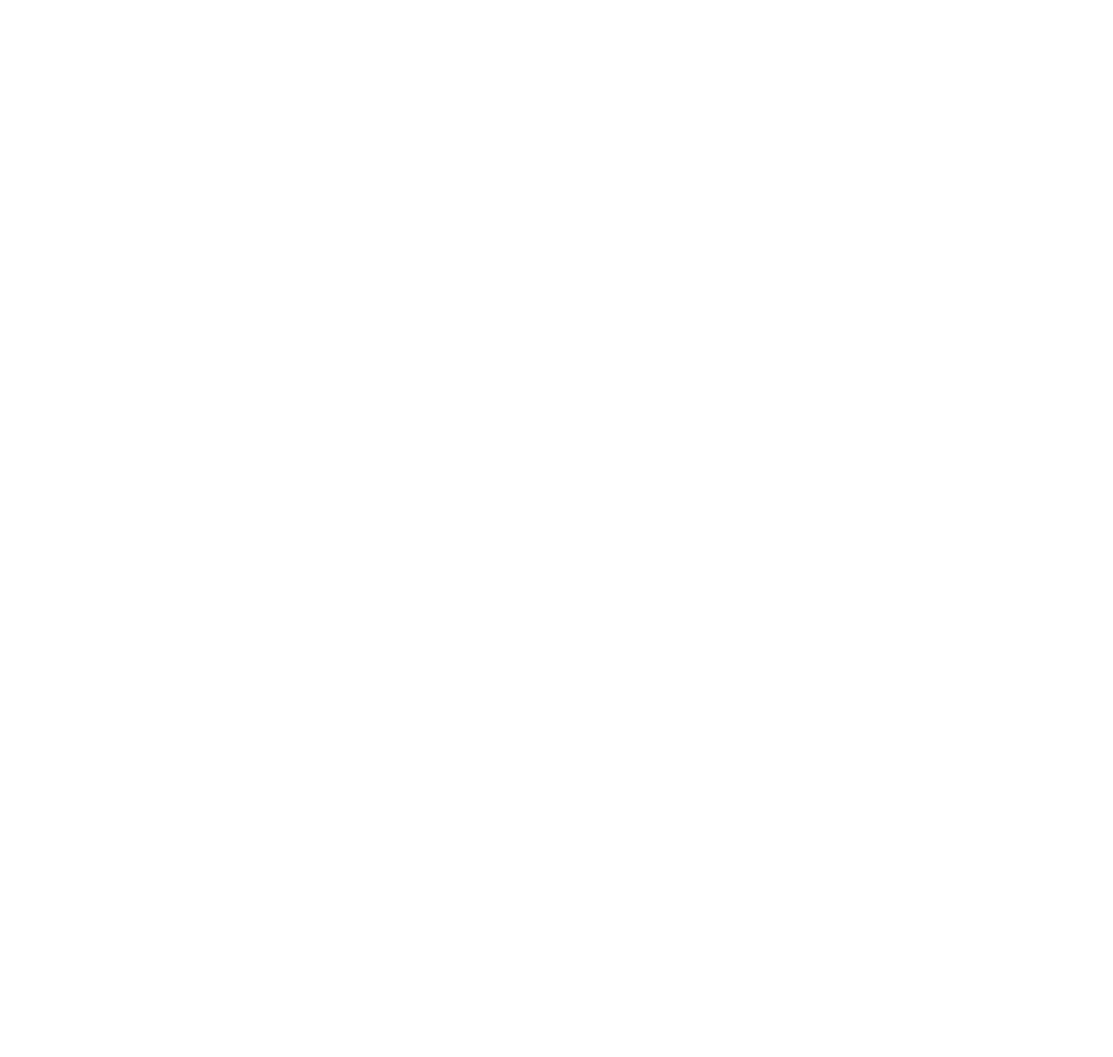
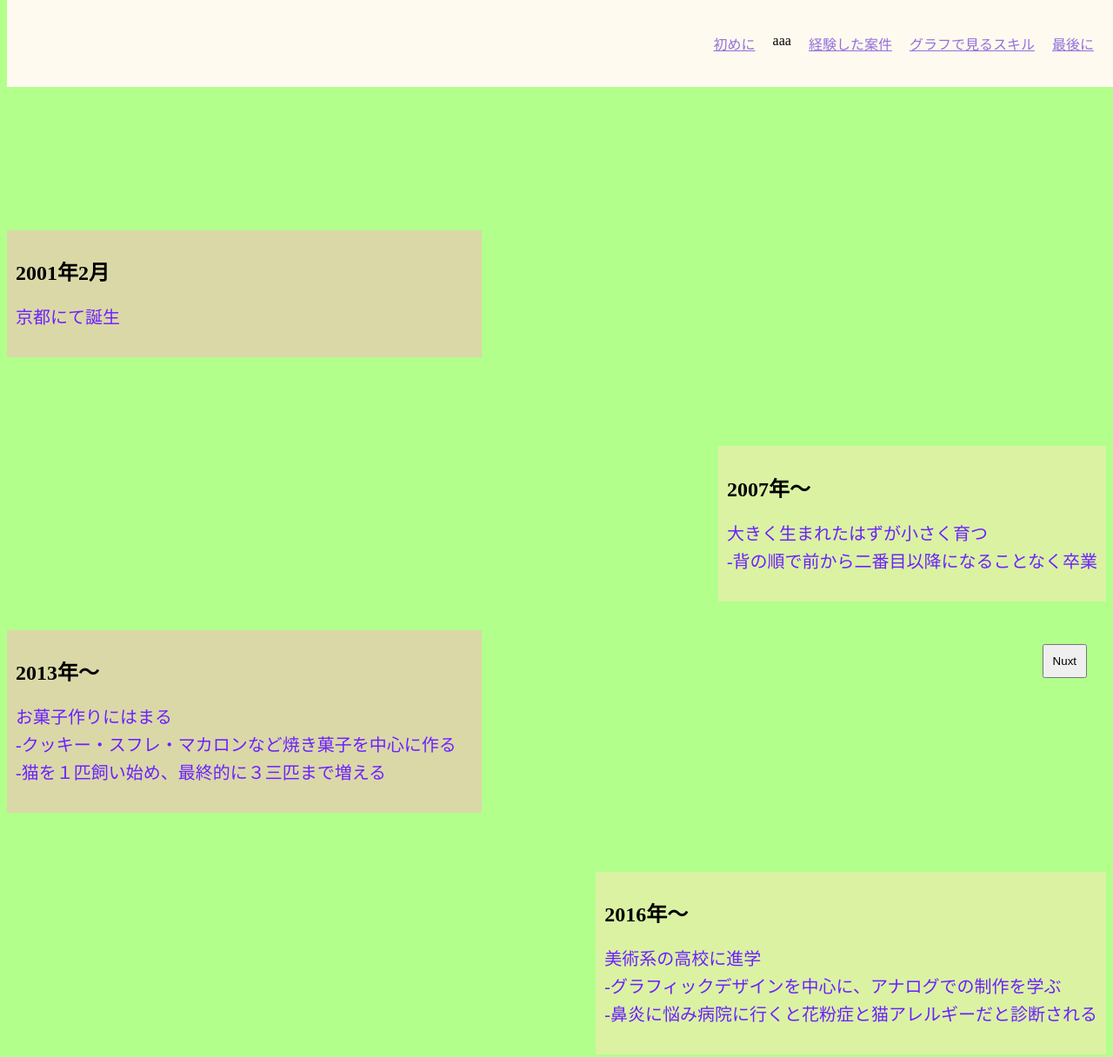
Before and after one commit to 0211SK/engineer-portfolio, a plain HTML site: page profile.html in a window 1280 px wide. Shown: the top 1216 px of the page at 87% size. Before the commit the page ends 800 px from the top, so only its background shows below. Drawn offline with Linux system fonts and the light colour scheme.

Commit message:
プロフィール画面の骨組み作成

```diff
--- a/css/style.css
+++ b/css/style.css
@@ -2,6 +2,12 @@
     /* 画像の幅を100%に設定し、高さは自動調整 */
     width: 100%;
     height: auto;
+}
+
+/* ヘッダーが fixed のためコンテンツが隠れないよう余白を追加 */
+main {
+    /* header の高さに合わせる */
+    padding-top: 100px;
 }
 
 .nav-list {
@@ -91,6 +97,46 @@ header {
     position: absolute;
     right: 30px;
     bottom: 20px;
+    /* 固定する */
+    position: fixed;
+}
+
+.profileText {
+    display: flex;
+}
+
+.profileText-position {
+    height: 2000px;
+    /* 要素間のスペースを縦に均等に配置 */
+    display: flex;
+    flex-flow: column;
+    justify-content: space-around;
+}
+
+.profileText-position2 {
+    padding-top: 250px;
+    width: 100%;
+    height: 1500px;
+    /* 要素間のスペースを縦に均等に配置 */
+    display: flex;
+    flex-flow: column;
+    justify-content: space-around;
+    /* 右に寄せる */
+    align-items: flex-end;
+}
+
+.profileText-position-right {
+    /* 背景色を設定 */
+    background-color: rgba(255, 231, 183, 0.543);
+    /* 余白を追加 */
+    padding: 10px;
+}
+
+.profileText-position-left {
+    /* 背景色を設定 */
+    background-color: rgba(255, 183, 193, 0.543);
+    /* 余白を追加 */
+    padding: 10px;
 }
 
 /* フェードインアニメーション用のスタイル */
@@ -113,7 +159,7 @@ header {
 /* ローディング画面のスタイル */
 .loading {
     /*ローディング画面の縦横幅を画面いっぱいになるように指定*/
-    width: 100vw;
+    width: 100%;
     height: 100vh;
     /*ローディング画面の表示位置を固定*/
     position: fixed;
@@ -176,3 +222,8 @@ header {
 .content-text {
     color: #333;
 }
+
+/* 画面全体の背景を設定 */
+body {
+    background-color: #b2ff8c;
+}
--- a/profile.html
+++ b/profile.html
@@ -0,0 +1,89 @@
+<!DOCTYPE html>
+<html lang="ja">
+
+<head>
+    <meta charset="UTF-8" />
+    <meta http-equiv="X-UA-Compatible" content="IE=edge" />
+    <meta name="viewport" content="width=device-width, initial-scale=1.0" />
+    <link rel="stylesheet" type="text/css" href="./css/style.css" media="all" />
+    <title>私について</title>
+</head>
+
+<body>
+    <!-- ローディング画面 -->
+    <div class="loading">
+        <p class="loading-text">Loading...</p>
+        <div class="spinner"></div>
+    </div>
+    <!-- ヘッダー -->
+    <header>
+        <nav class="nav-right">
+            <ul class="nav-list">
+                <li><a href="index.html">初めに</a></li>
+                <li>aaa</li>
+                <li><a href="experience.html">経験した案件</a></li>
+                <li><a href="skill.html">グラフで見るスキル</a></li>
+                <li><a href="last.html">最後に</a></li>
+            </ul>
+        </nav>
+    </header>
+    <!-- メイン画面 -->
+    <main>
+        <div class="profileText">
+            <div class="profileText-position">
+                <div class="profileText-position-left">
+                    <h2>2001年2月</h2>
+                    <p class="mainText">京都にて誕生</p>
+                </div>
+                <div class="profileText-position-left">
+                    <h2>2013年～</h2>
+                    <p class="mainText">お菓子作りにはまる<br>
+                        -クッキー・スフレ・マカロンなど焼き菓子を中心に作る<br>
+                        -猫を１匹飼い始め、最終的に３三匹まで増える
+                    </p>
+                </div>
+                <div class="profileText-position-left">
+                    <h2>2019年～</h2>
+                    <p class="mainText">美術系の大学に進学<br>
+                        -高校時代と同じくグラフィックデザインを学んでいる中、Webデザインの授業でプログラミングに出会う
+                    </p>
+                </div>
+                <div class="profileText-position-left">
+                    <h2>現在</h2>
+                    <p class="mainText">現場で様々なことを学ぶ<br>
+                        -新しいことに挑戦させてもらい、日々成長中
+                    </p>
+                </div>
+            </div>
+            <div class="profileText-position2">
+                <div class="profileText-position-right">
+                    <h2>2007年～</h2>
+                    <p class="mainText">大きく生まれたはずが小さく育つ<br>
+                        -背の順で前から二番目以降になることなく卒業
+                    </p>
+                </div>
+                <div class="profileText-position-right">
+                    <h2>2016年～</h2>
+                    <p class="mainText">美術系の高校に進学<br>
+                        -グラフィックデザインを中心に、アナログでの制作を学ぶ<br>
+                        -鼻炎に悩み病院に行くと花粉症と猫アレルギーだと診断される
+                    </p>
+                </div>
+
+                <div class="profileText-position-right">
+                    <h2>2023年～</h2>
+                    <p class="mainText">IT系の会社に入社<br>
+                        -デザイナーと悩んだが、エンジニアとしての道を選択
+                    </p>
+                </div>
+
+            </div>
+            <button type="button"
+                onclick="location.href='file:///C:/Users/moogl/Desktop/kotono/portfolio/experience.html'"
+                class="nuxtButton-position">Nuxt</button>
+        </div>
+    </main>
+    <script src="js/script.js"></script>
+</body>
+
+</html>
```
Also changed, not shown: index.html (+7 -4 lines), images/DSC04152.JPG (added).
